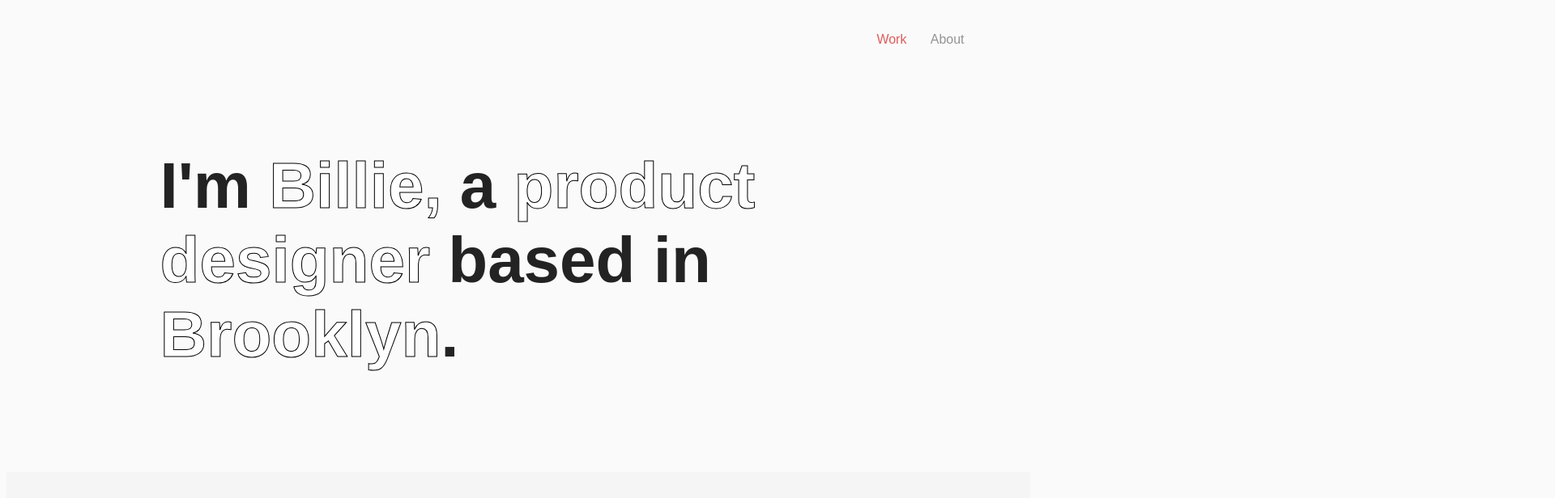
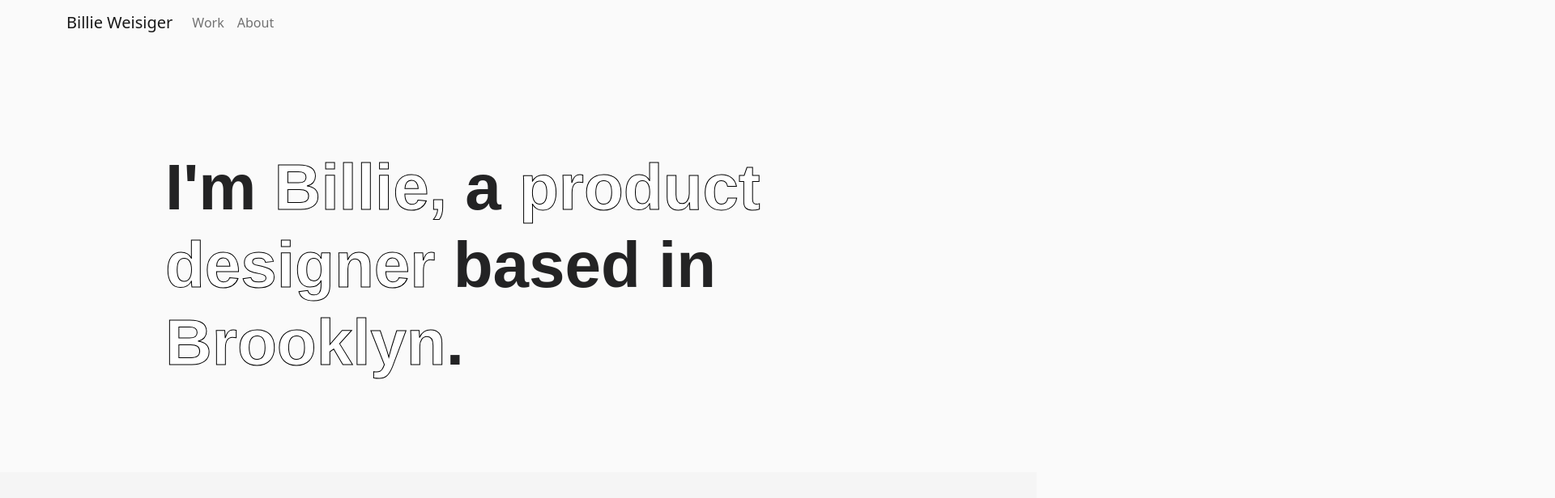
Before and after one commit to billieweisiger/billieweisiger.github.io, a plain HTML site: page index.html in a window 1280 px wide. Shown: the top 616 px of the page at 81% size, 1920 px wide, since content can reach past the window. Drawn offline with nearby package versions, Linux system fonts and the light colour scheme; a web font is replaced by a local one.

Commit message:
Update index.html

```diff
--- a/index.html
+++ b/index.html
@@ -14,6 +14,7 @@
     <meta charset="utf-8">
     <meta name="viewport" content="width=device-width, initial-scale=1">
     <title>Billie Weisiger | Portfolio</title>
+    <link href="https://cdn.jsdelivr.net/npm/bootstrap@5.2.1/dist/css/bootstrap.min.css" rel="stylesheet" integrity="sha384-iYQeCzEYFbKjA/T2uDLTpkwGzCiq6soy8tYaI1GyVh/UjpbCx/TYkiZhlZB6+fzT" crossorigin="anonymous">
 
     <link rel="stylesheet" href="./style.css">
     <link rel="icon" href="./images/eyes.png">
@@ -29,28 +30,29 @@
 
   <body style="background-color: #FAFAFA">
 
-      <nav role="navigation">
-        <div id="menuToggle">
-          <input type="checkbox"/>
-
-          <span></span>
-          <span></span>
-          <span></span>
-
-          <ul id="menu">
-            <a href="index.html" class="active"><li>Work</li></a>
-            <a href="about.html"><li>About</li></a>
-          </ul>
-        </div>
-      </nav>
-
-      <div class="desktopNav">
-        <a href="index.html" class="active">Work</a>
-        <span><a href="about.html">About</a></span>
+    <nav class="navbar navbar-expand-lg bg-transparent">
+    <div class="container-md">
+      <a class="navbar-brand" href="./index.html">Billie Weisiger</a>
+      <button class="navbar-toggler" type="button" data-bs-toggle="collapse" data-bs-target="#navbarNav" aria-controls="navbarNav" aria-expanded="false" aria-label="Toggle navigation">
+        <span class="navbar-toggler-icon"></span>
+      </button>
+      <div class="collapse navbar-collapse" id="navbarNav">
+        <ul class="nav navbar-nav">
+          <li class="nav-item active">
+            <a class="nav-link" href="#">Work</a>
+          </li>
+          <li class="nav-item">
+            <a class="nav-link" href="./about.html">About</a>
+          </li>
+        </ul>
       </div>
+    </div>
+    </nav>
 
 
-      <div class="intro" id="intro2">
+
+
+      <div class="intro container-md" id="intro2">
         <h2>I'm <span id = "billie">Billie,</span> a <span id = "billie">product designer</span> based in <span id = "billie">Brooklyn</span>.</h2>
       </div>
 
@@ -92,7 +94,7 @@
     </div>
 
     <footer>
-      <div class="footer_columns">
+      <div class="footer_columns container-md">
         <div class="left">
           <h3 style="font-size:20px">&#128075;</h3>
           <h2>Send me an <a href="mailto:billie.weisiger@gmail.com?subject=Hello" style="color:#df5d5c">email</a></h2>
@@ -112,6 +114,7 @@
 
   <script src="https://cdnjs.cloudflare.com/ajax/libs/animejs/3.2.1/anime.min.js"></script>
   <script src="./animation2.js"></script>
-  <script src="https://cdnjs.cloudflare.com/ajax/libs/animejs/3.2.1/anime.min.js"></script>
   <script src="./animation.js"></script>
+  <script src="https://cdn.jsdelivr.net/npm/bootstrap@5.2.1/dist/js/bootstrap.bundle.min.js" integrity="sha384-u1OknCvxWvY5kfmNBILK2hRnQC3Pr17a+RTT6rIHI7NnikvbZlHgTPOOmMi466C8" crossorigin="anonymous"></script>
+
 </html>
```
